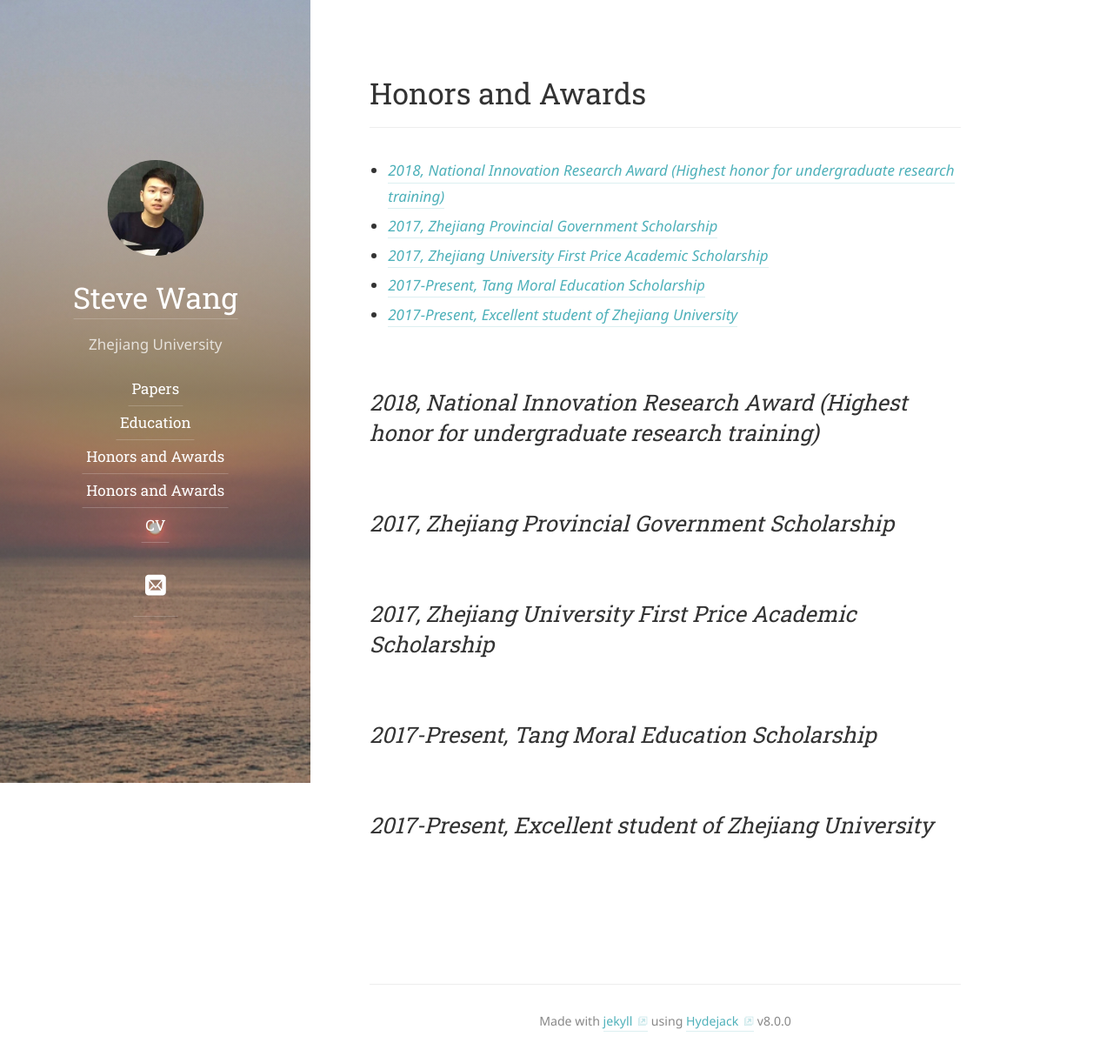
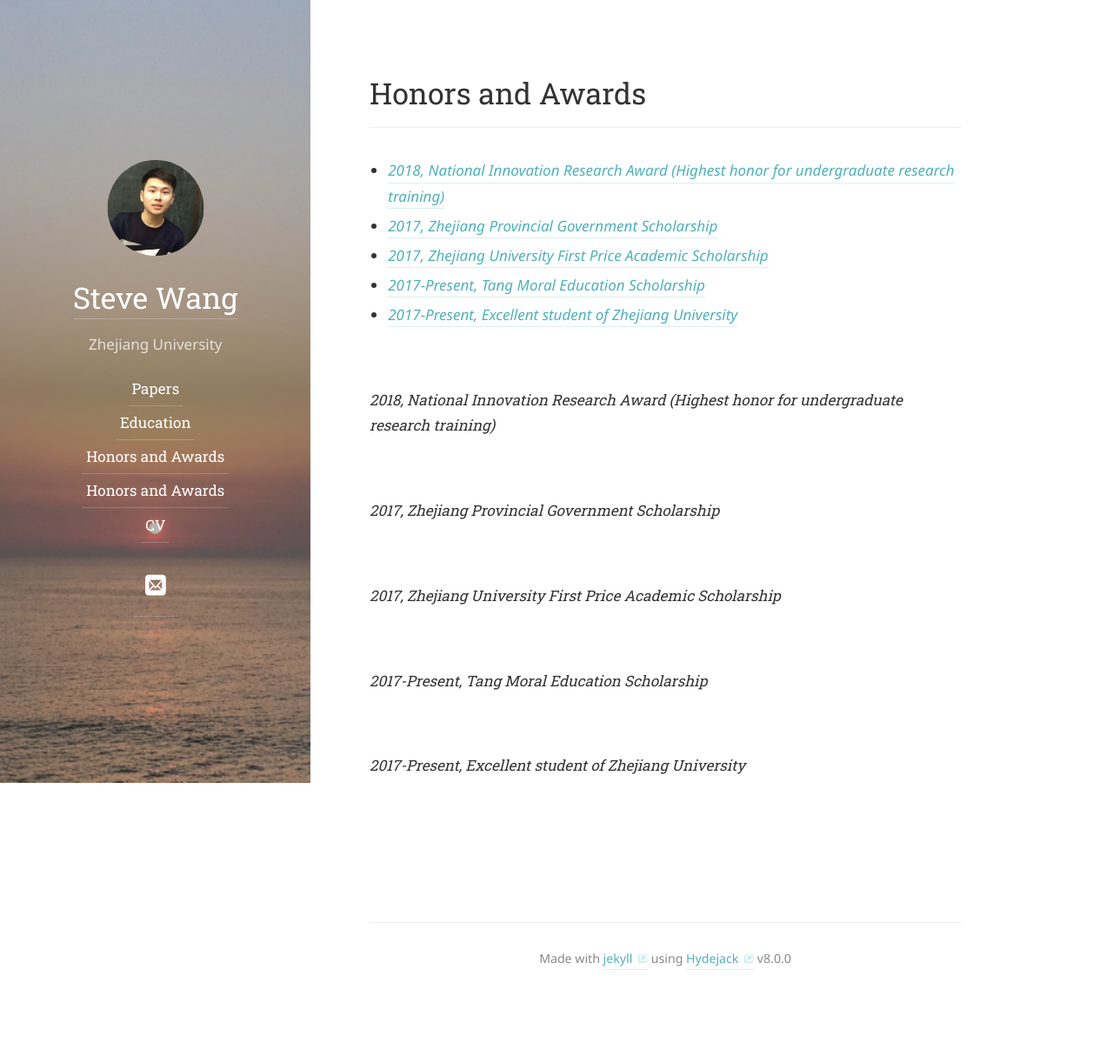
Before and after one commit to Circle-Ming/Circle-Ming.github.io, a Jekyll site: the page built from honor.md, in a window 1280 px wide. Shown: the whole page at 87% size. Built offline with Jekyll 4.4.1, drawn with Linux system fonts in a browser that asks for light colours; some web fonts are replaced; after the commit the page ends 1150 px from its top, so only the background shows below that.

```diff
--- a/honor.md
+++ b/honor.md
@@ -9,12 +9,12 @@ order:  4
 * TOC
 {:toc}
 
-## _2018, National Innovation Research Award (Highest honor for undergraduate research training)_
+#### _2018, National Innovation Research Award (Highest honor for undergraduate research training)_
 
-## _2017, Zhejiang Provincial Government Scholarship_
+#### _2017, Zhejiang Provincial Government Scholarship_
 
-## _2017, Zhejiang University First Price Academic Scholarship_
+#### _2017, Zhejiang University First Price Academic Scholarship_
 
-## _2017-Present, Tang Moral Education Scholarship_
+#### _2017-Present, Tang Moral Education Scholarship_
 
-## _2017-Present, Excellent student of Zhejiang University_
+#### _2017-Present, Excellent student of Zhejiang University_
```
